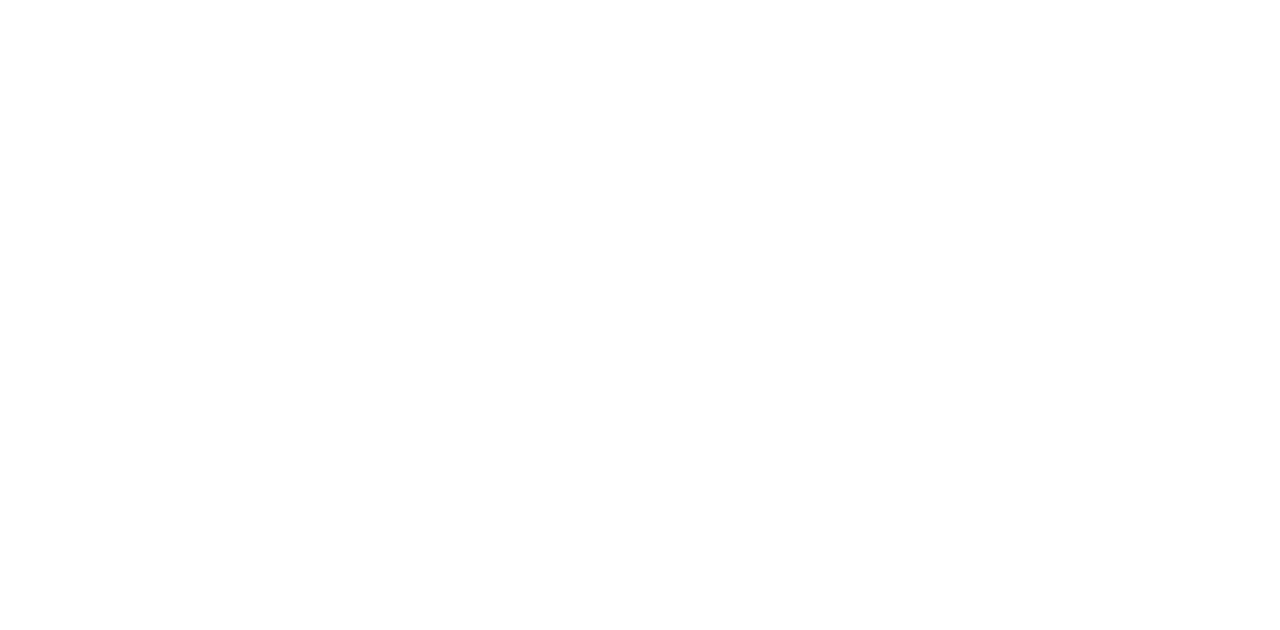
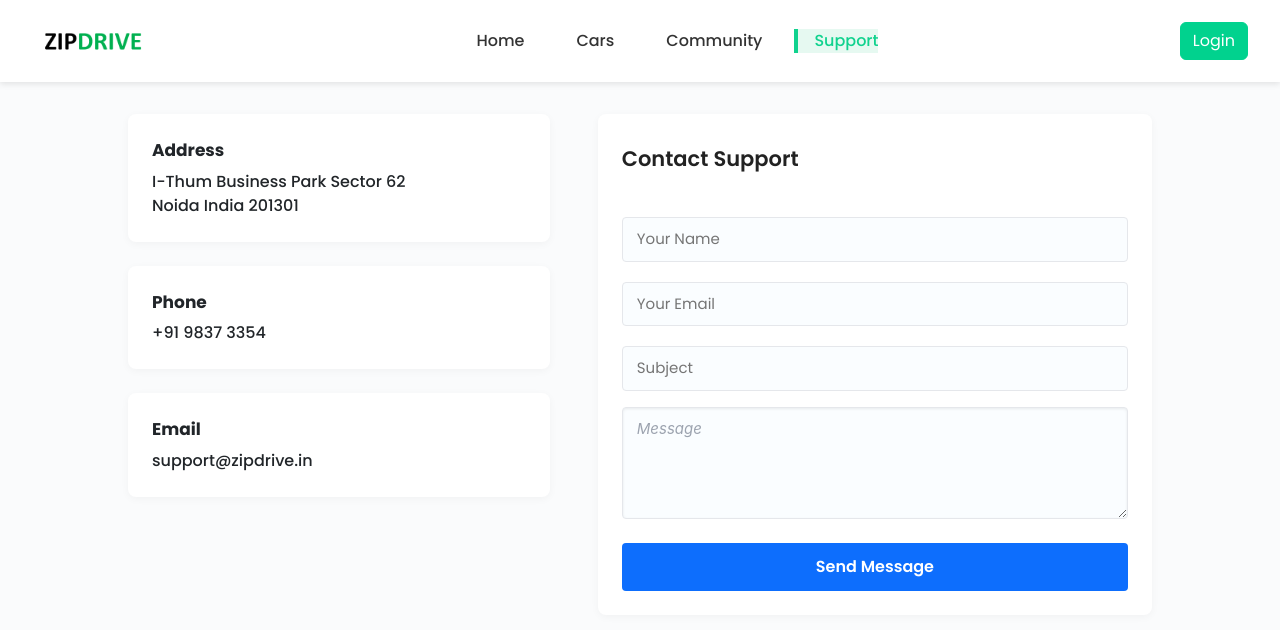
Before and after one commit to Chetanya2001/car-rent-app-frontend, a React (Vite) app: page /support in a window 1280 px wide. Before the commit this address had no page. Shown: the top 630 px of the page. Built offline with nearby package versions, Linux system fonts and the light colour scheme.

Commit message:
new support

```diff
--- a/src/components/Navbar/Navbar.tsx
+++ b/src/components/Navbar/Navbar.tsx
@@ -265,12 +265,13 @@
             </a>
           </li>
           <li>
-            <a
-              href="https://zipdrive.in/support.html"
+            <NavLink
+              to="/support"
+              className={({ isActive }) => (isActive ? "active" : "")}
               onClick={() => setNavOpen(false)}
             >
               Support
-            </a>
+            </NavLink>
           </li>
         </ul>
 
--- a/src/pages/BookACar/BookACar.tsx
+++ b/src/pages/BookACar/BookACar.tsx
@@ -246,7 +246,6 @@
             {/* Drop-off Location input and map icon if differentDrop is true */}
             {differentDrop && (
               <div style={{ marginTop: "1rem" }}>
-                <label>Drop-off Location</label>
                 <div style={{ display: "flex", alignItems: "center" }}>
                   <input
                     type="text"
--- a/src/pages/Home/Home.tsx
+++ b/src/pages/Home/Home.tsx
@@ -220,12 +220,9 @@
           >
             Community
           </a>
-          <a
-            href="https://zipdrive.in/support.html"
-            onClick={() => setIsNavOpen(false)}
-          >
+          <Link to="/support" onClick={() => setIsNavOpen(false)}>
             Support
-          </a>
+          </Link>
 
           {!user ? (
             <a
--- /dev/null
+++ b/src/pages/support/support.css
@@ -0,0 +1,107 @@
+.support-page {
+  display: flex;
+  flex-direction: column;
+  align-items: center;
+  min-height: 80vh;
+  background: #fafbfc;
+  padding: 32px 0;
+}
+
+.support-grid {
+  display: flex;
+  gap: 48px;
+  width: 100%;
+  max-width: 1024px;
+  align-items: flex-start;
+}
+
+.support-info-cards {
+  display: flex;
+  flex-direction: column;
+  gap: 24px;
+  min-width: 320px;
+  flex: 1;
+}
+
+.support-card {
+  background: #fff;
+  border-radius: 8px;
+  padding: 24px;
+  box-shadow: 0 2px 8px rgba(0, 0, 0, 0.04);
+}
+
+.support-card-title {
+  font-weight: 700;
+  margin-bottom: 6px;
+  font-size: 17px;
+}
+
+.support-card-value {
+  font-weight: 500;
+}
+
+.support-form {
+  background: #fff;
+  border-radius: 8px;
+  box-shadow: 0 2px 8px rgba(0, 0, 0, 0.04);
+  padding: 32px 24px 24px;
+  min-width: 350px;
+  flex: 1.2;
+  display: flex;
+  flex-direction: column;
+}
+
+.support-form h2 {
+  margin-bottom: 18px;
+  font-weight: 600;
+  font-size: 21px;
+  color: #222;
+}
+
+.input-grid {
+  display: flex;
+  flex-direction: column;
+  gap: 16px;
+}
+
+.input,
+.textarea {
+  width: 100%;
+  padding: 10px 14px;
+  border: 1px solid #e5e7eb;
+  border-radius: 4px;
+  font-size: 15px;
+  background: #fafdff;
+}
+
+.textarea {
+  min-height: 100px;
+  resize: vertical;
+}
+
+.support-btn {
+  margin-top: 8px;
+  padding: 12px 0;
+  background: #0d6efd;
+  color: #fff;
+  font-weight: 600;
+  font-size: 16px;
+  border: none;
+  border-radius: 4px;
+  cursor: pointer;
+  transition: background 0.2s;
+}
+.support-btn:hover {
+  background: #2345a0;
+}
+@media (max-width: 800px) {
+  .support-grid {
+    flex-direction: column;
+    gap: 32px;
+  }
+  .support-info-cards,
+  .support-form {
+    min-width: 0;
+    width: 100%;
+  }
+}
--- /dev/null
+++ b/src/pages/support/support.tsx
@@ -0,0 +1,97 @@
+import React, { useState } from "react";
+import Navbar from "../../components/Navbar/Navbar";
+import "./Support.css";
+// Add your CSS according to your design system
+
+export default function Support() {
+  const [form, setForm] = useState({
+    name: "",
+    email: "",
+    subject: "",
+    message: "",
+  });
+
+  const handleChange = (
+    e: React.ChangeEvent<HTMLInputElement | HTMLTextAreaElement>
+  ) => {
+    setForm({ ...form, [e.target.name]: e.target.value });
+  };
+
+  const handleSubmit = (e: React.FormEvent) => {
+    e.preventDefault();
+    // TODO: Handle submission (API or feedback)
+  };
+
+  return (
+    <>
+      <Navbar />
+      <div className="support-page">
+        <div className="support-grid">
+          {/* Left Info Cards */}
+          <div className="support-info-cards">
+            <div className="support-card">
+              <div className="support-card-title">Address</div>
+              <div className="support-card-value">
+                I-Thum Business Park Sector 62
+                <br />
+                Noida India 201301
+              </div>
+            </div>
+            <div className="support-card">
+              <div className="support-card-title">Phone</div>
+              <div className="support-card-value">+91 9837 3354</div>
+            </div>
+            <div className="support-card">
+              <div className="support-card-title">Email</div>
+              <div className="support-card-value">support@zipdrive.in</div>
+            </div>
+          </div>
+
+          {/* Contact Form */}
+          <form className="support-form" onSubmit={handleSubmit}>
+            <h2>Contact Support</h2>
+            <div className="input-grid">
+              <input
+                name="name"
+                placeholder="Your Name"
+                value={form.name}
+                onChange={handleChange}
+                required
+                className="input"
+              />
+              <input
+                name="email"
+                type="email"
+                placeholder="Your Email"
+                value={form.email}
+                onChange={handleChange}
+                required
+                className="input"
+              />
+              <input
+                name="subject"
+                placeholder="Subject"
+                value={form.subject}
+                onChange={handleChange}
+                required
+                className="input"
+              />
+              <textarea
+                name="message"
+                placeholder="Message"
+                value={form.message}
+                onChange={handleChange}
+                required
+                className="textarea"
+                rows={4}
+              />
+              <button type="submit" className="support-btn">
+                Send Message
+              </button>
+            </div>
+          </form>
+        </div>
+      </div>
+    </>
+  );
+}
--- a/src/routes/App.routes.tsx
+++ b/src/routes/App.routes.tsx
@@ -16,6 +16,7 @@
 import AdminRoute from "../components/AdminRoute/AdminRoute"; // Make sure path is correct
 import MyDocumentsPage from "../pages/MyDocuments/MyDocuments";
 import BookACar from "../pages/BookACar/BookACar";
+import Support from "../pages/support/support";
 
 const AppRoutes = () => (
   <BrowserRouter>
@@ -28,6 +29,7 @@
       <Route path="/car-details/:id" element={<CarDetails />} />
       <Route path="/verify-email" element={<VerifyEmail />} />
       <Route path="/my-documents" element={<MyDocumentsPage />} />
+      <Route path="/support" element={<Support />} />
       <Route path="/bookAcar" element={<BookACar />} />
       <Route
         path="/admin/manage-cars"
```
